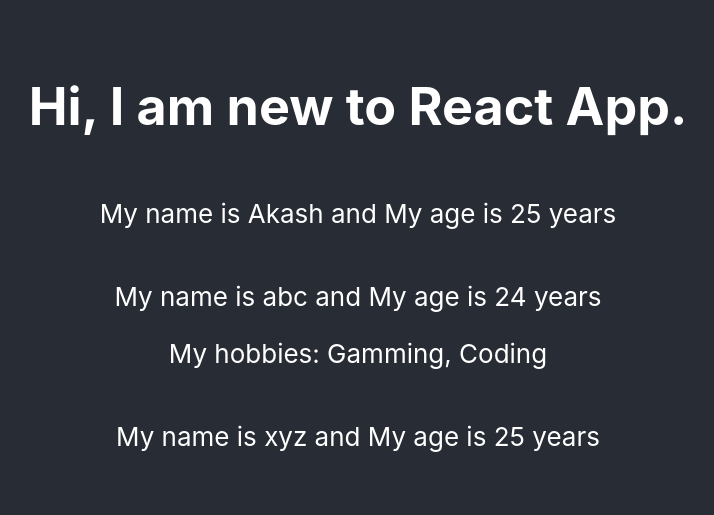
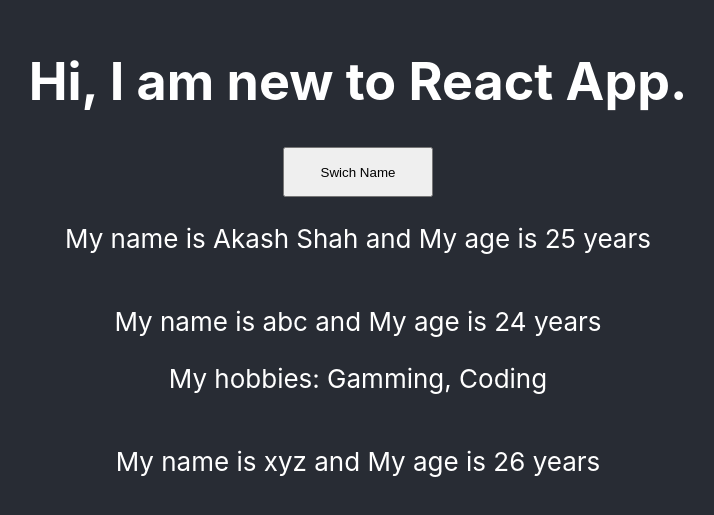
Before and after one commit to shahakash277/ReactLearning, a React (Create React App) app in the folder react-my-first-app/: page / in a window 1280 px wide. Shown: the part 141-656 px from the top of the page, without its empty margins (282-996 px from the left). Built offline with nearby package versions, Linux system fonts and the light colour scheme.

Commit message:
update state

```diff
--- a/react-my-first-app/src/App.js
+++ b/react-my-first-app/src/App.js
@@ -2,14 +2,36 @@
 import './App.css';
 import Person from './Person/Person';
 class App extends Component {
+  state={
+    Person:[
+      {name:'Akash Shah',age:25},
+      {name:'abc',age:24},
+      {name:'xyz',age:26}
+    ]
+  }
+   styles = {
+    width: '150px',
+    height: '50px',
+
+  };
+  switchNameHandler =()=>{
+    console.log('was Clicked');
+   //Don't do this this will not change value
+   // this.state.Person[0].name='pqr';
+   this.setState({Person:[
+     {name:'pqr',age:25},
+     {name:'abc',age:24},
+     {name:'xyz',age:26}]})
+  }
   render() {
     return (
       <div className="App">
         <header className="App-header">
          <h1>Hi, I am new to React App.</h1>
-         <Person name="Akash" age="25"/>
-         <Person name="abc" age="24">My hobbies: Gamming, Coding</Person>
-         <Person name="xyz" age="25"/>
+         <button style={this.styles} onClick={this.switchNameHandler}>Swich Name</button>
+         <Person name={this.state.Person[0].name} age={this.state.Person[0].age}/>
+         <Person name={this.state.Person[1].name} age={this.state.Person[1].age}>My hobbies: Gamming, Coding</Person>
+         <Person  name={this.state.Person[2].name} age={this.state.Person[2].age}/>
         </header>
       </div>
       );
```
